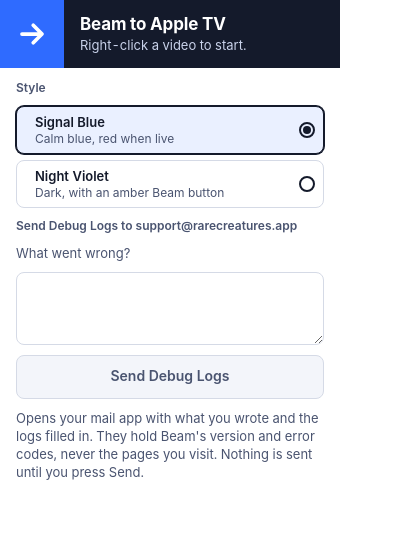
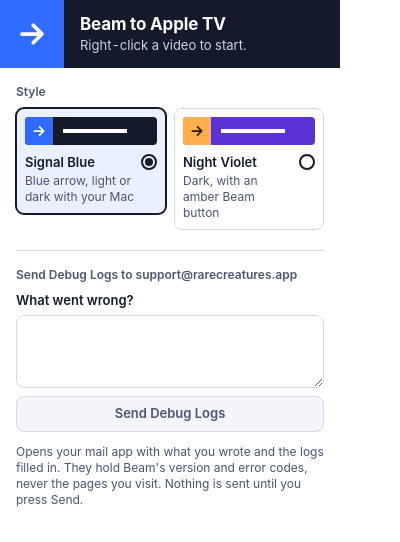
Before and after one commit to HarrisonFischberg/beam-for-safari, a browser extension: page extension/popup.html in a window 400 px wide. Drawn offline with Linux system fonts and the light colour scheme.

Commit message:
Wayfinder: popup style cards and the stopped-arrow glyph
Style options sit side by side and preview the sign each style draws. Labels are sentence
case, Send Debug Logs is a 36 px button under a rule. The blocked glyph is the arrow stopped
at a wall. The Signal Blue description no longer mentions a red live state that does not ship.

Co-Authored-By: Claude Fable 5.2 <noreply@anthropic.com>

```diff
--- a/extension/lib/pill.js
+++ b/extension/lib/pill.js
@@ -5,9 +5,10 @@
 (function (root) {
   let cssPromise = null, host = null, timer = null;
 
+  // go: the arrow. blocked: the same arrow stopped at a wall (the video stays here).
   const ICON = {
     go: '<svg viewBox="0 0 24 24" fill="none" stroke="currentColor" stroke-width="3" stroke-linecap="round" stroke-linejoin="round" aria-hidden="true"><path d="M4 12h15M13 5l7 7-7 7"/></svg>',
-    blocked: '<svg viewBox="0 0 24 24" fill="none" stroke="currentColor" stroke-width="2.5" stroke-linecap="round" stroke-linejoin="round" aria-hidden="true"><path d="M12 4l9 16H3z"/><path d="M12 10v4M12 17.5v.01"/></svg>',
+    blocked: '<svg viewBox="0 0 24 24" fill="none" stroke="currentColor" stroke-width="3" stroke-linecap="round" stroke-linejoin="round" aria-hidden="true"><path d="M3 12h11M9.5 7l5 5-5 5M20.5 5v14"/></svg>',
   };
 
   function loadCss() {
@@ -18,7 +19,7 @@
     return cssPromise;
   }
 
-  // tone: 'go' (signal arrow tile) or 'blocked' (white warning tile). Text is set with textContent only.
+  // tone: 'go' (signal arrow field) or 'blocked' (white field, stopped arrow). Text is set with textContent only.
   // The style the user picked in the toolbar popup (lib/theme.js); unknown or unreadable means Signal Blue.
   function loadStyle() {
     return browser.storage.local.get(BeamTheme.STORAGE_KEY).then((s) => s[BeamTheme.STORAGE_KEY], () => undefined);
--- a/extension/popup.css
+++ b/extension/popup.css
@@ -1,6 +1,14 @@
 html, body { margin: 0; background: var(--panel); }
 .gate-popup { width: 340px; border: 0; border-radius: 0; box-shadow: none; }
-#debug-logs { width: 100%; }
-#problem { font: inherit; color: var(--ink); background: var(--panel); border: 1px solid var(--line); border-radius: var(--radius-md); padding: 8px 10px; min-height: 64px; resize: vertical; }
+/* Two sections. Gaps grow with the grouping level: 6-8 px inside a group, 20 px between the sections, which a rule also separates. */
+.gate-popup .gate-body { padding: var(--space-4); gap: 0; }
+.gate-group-label { margin-bottom: var(--space-2); }
+.gate-styles { margin-bottom: 20px; }
+#debug-label { border-top: 1px solid var(--line); padding-top: var(--space-4); }
+label.gate-detail { font: var(--text-strong); color: var(--ink); margin-bottom: 6px; }
+#problem { font: inherit; color: var(--ink); background: var(--panel); border: 1px solid var(--line); border-radius: var(--radius-md); padding: 8px 10px; min-height: 56px; margin-bottom: var(--space-2); resize: vertical; transition: border-color var(--dur-state) var(--ease-out); }
+#problem:hover { border-color: var(--ink-sub); }
 #problem:focus-visible { outline: 3px solid var(--focus); outline-offset: 2px; }
-#debug-logs:disabled { color: var(--ink-sub); cursor: not-allowed; }
+#debug-logs { width: 100%; min-height: var(--control); font-size: 13px; margin-bottom: var(--space-3); }
+#debug-status { font: var(--text-label); }
+@media (prefers-reduced-motion: reduce) { #problem { transition: none; } }
--- a/extension/popup.html
+++ b/extension/popup.html
@@ -18,11 +18,11 @@
     </div>
     <div class="gate-body">
       <p class="gate-group-label" id="style-label">Style</p>
-      <ul class="gate-list" role="radiogroup" aria-labelledby="style-label">
-        <li><button type="button" class="gate-item" role="radio" aria-checked="true" data-style="signal" id="style-signal"><span class="gate-swatch signal" aria-hidden="true"></span><span class="gate-meta"><b>Signal Blue</b><span>Calm blue, red when live</span></span><span class="gate-radio" aria-hidden="true"></span></button></li>
-        <li><button type="button" class="gate-item" role="radio" aria-checked="false" data-style="violet" id="style-violet"><span class="gate-swatch violet" aria-hidden="true"></span><span class="gate-meta"><b>Night Violet</b><span>Dark, with an amber Beam button</span></span><span class="gate-radio" aria-hidden="true"></span></button></li>
+      <ul class="gate-list gate-styles" role="radiogroup" aria-labelledby="style-label">
+        <li><button type="button" class="gate-item" role="radio" aria-checked="true" data-style="signal" id="style-signal"><span class="gate-swatch signal" aria-hidden="true"><span><svg viewBox="0 0 24 24" fill="none" stroke="currentColor" stroke-width="3" stroke-linecap="round" stroke-linejoin="round" aria-hidden="true"><path d="M4 12h15M13 5l7 7-7 7"/></svg></span></span><span class="gate-meta"><b>Signal Blue</b><span>Blue arrow, light or dark with your Mac</span></span><span class="gate-radio" aria-hidden="true"></span></button></li>
+        <li><button type="button" class="gate-item" role="radio" aria-checked="false" data-style="violet" id="style-violet"><span class="gate-swatch violet" aria-hidden="true"><span><svg viewBox="0 0 24 24" fill="none" stroke="currentColor" stroke-width="3" stroke-linecap="round" stroke-linejoin="round" aria-hidden="true"><path d="M4 12h15M13 5l7 7-7 7"/></svg></span></span><span class="gate-meta"><b>Night Violet</b><span>Dark, with an amber Beam button</span></span><span class="gate-radio" aria-hidden="true"></span></button></li>
       </ul>
-      <p class="gate-group-label">Send Debug Logs to support@rarecreatures.app</p>
+      <p class="gate-group-label" id="debug-label">Send Debug Logs to support@rarecreatures.app</p>
       <label class="gate-detail" for="problem">What went wrong?</label>
       <textarea id="problem" rows="3"></textarea>
       <button type="button" class="gate-btn ghost" id="debug-logs" disabled>Send Debug Logs</button>
```
